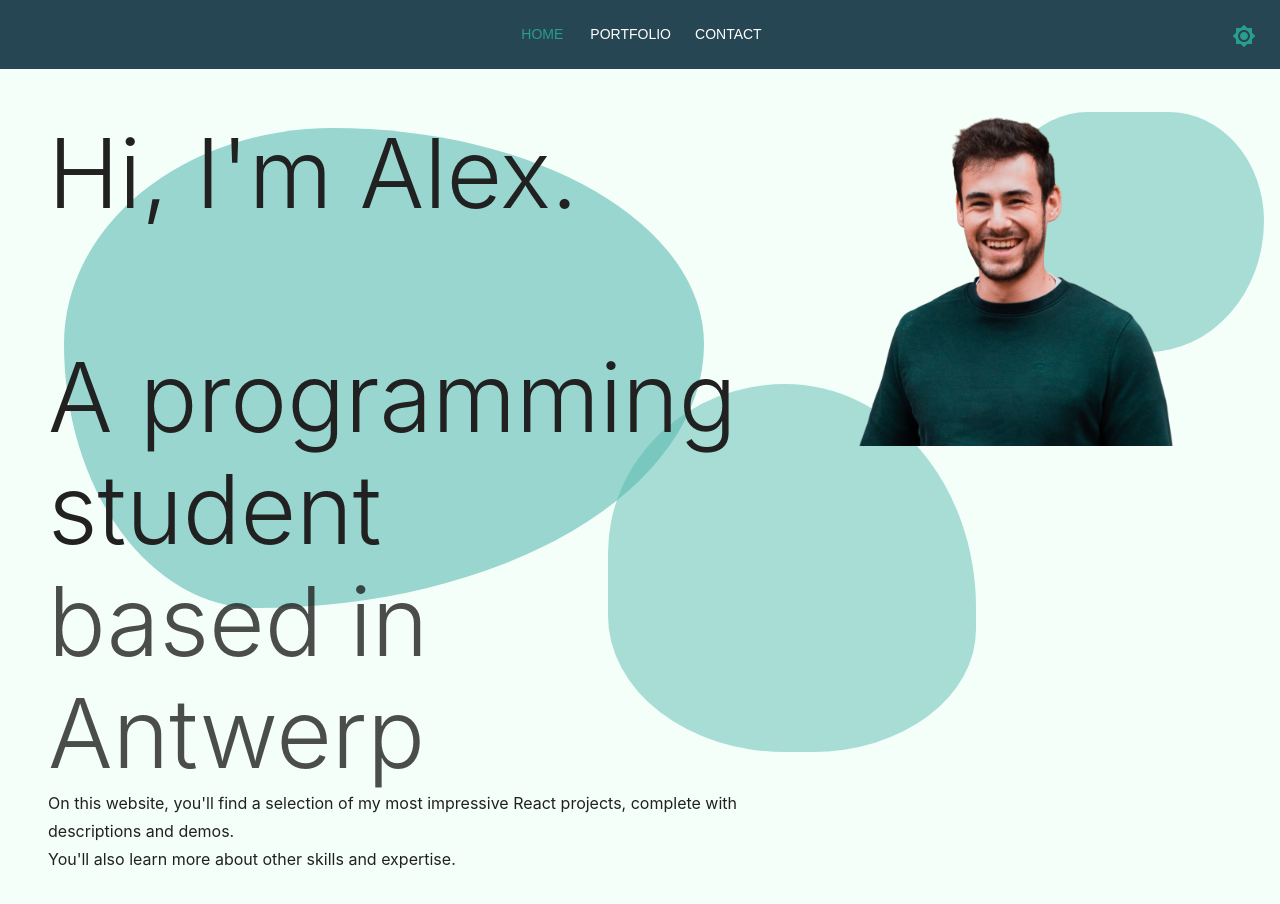
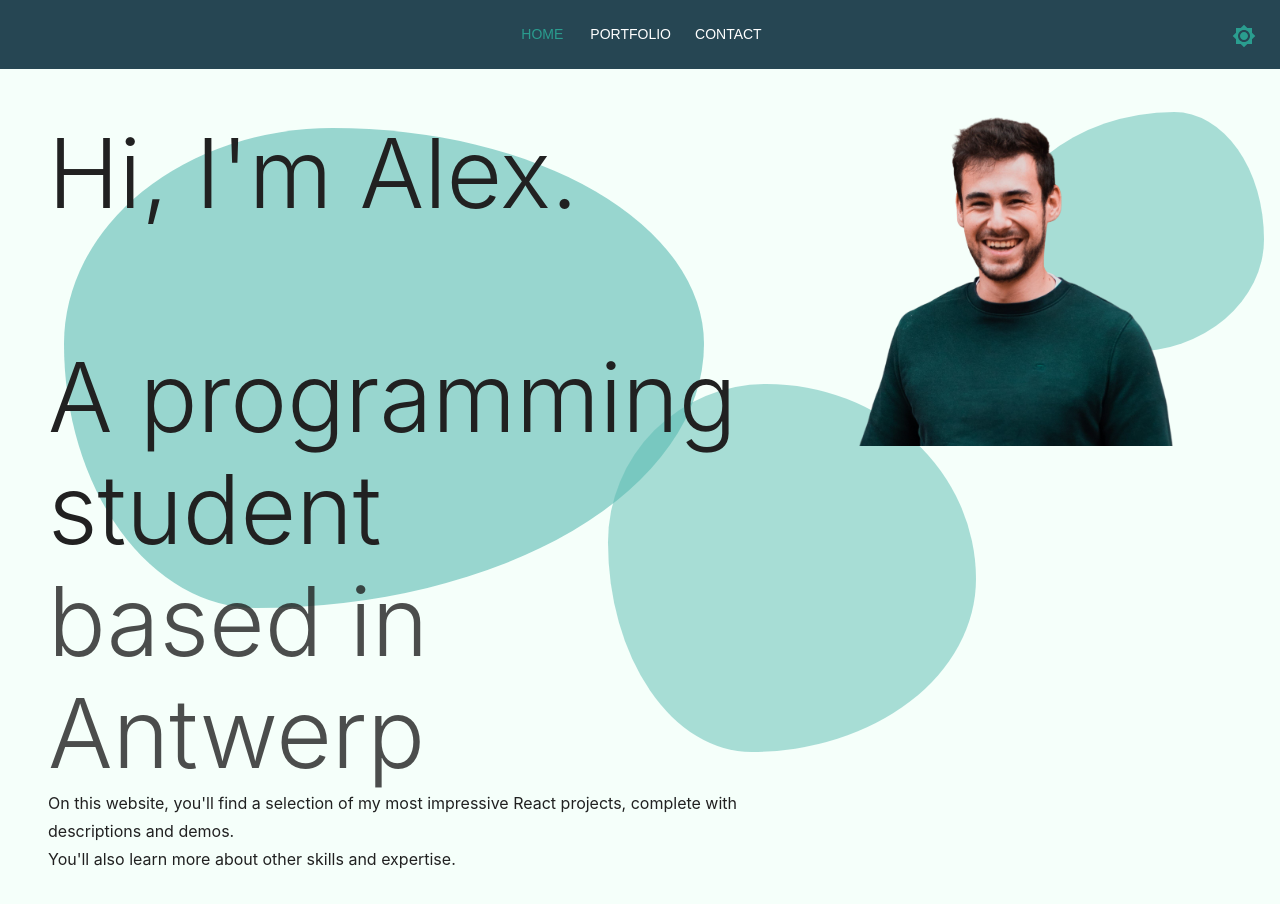
Before and after one commit to Alex-Van-Dijck/Portfolio-react, a React (Create React App) app: page / in a window 1280 px wide. Shown: the top 904 px of the page. Built offline with nearby package versions, Linux system fonts and the light colour scheme.

Commit message:
Blobchanges

```diff
--- a/src/components/Pages/Home/Home.module.css
+++ b/src/components/Pages/Home/Home.module.css
@@ -45,7 +45,7 @@
     right: 1rem;
     top: 7rem;
     opacity: 50%;
-    border-radius:   45% 45% 55% 65% /62% 58% 70% 50% ;
+    border-radius:67% 33% 49% 51% / 63% 53% 47% 37% ;
     transform-style: preserve-3d;
     outline: 3px solid transparent;
     z-index: 0;
@@ -58,7 +58,7 @@
     right: 19rem;
     bottom: 3rem;
     opacity: 50%;
-    border-radius:   65% 70% 60% 65% /62% 82% 45% 50% ;
+    border-radius:   43% 57% 61% 39% / 43% 53% 47% 57%  ;
     transform-style: preserve-3d;
     outline: 2px solid transparent;
     z-index: 0;
```
